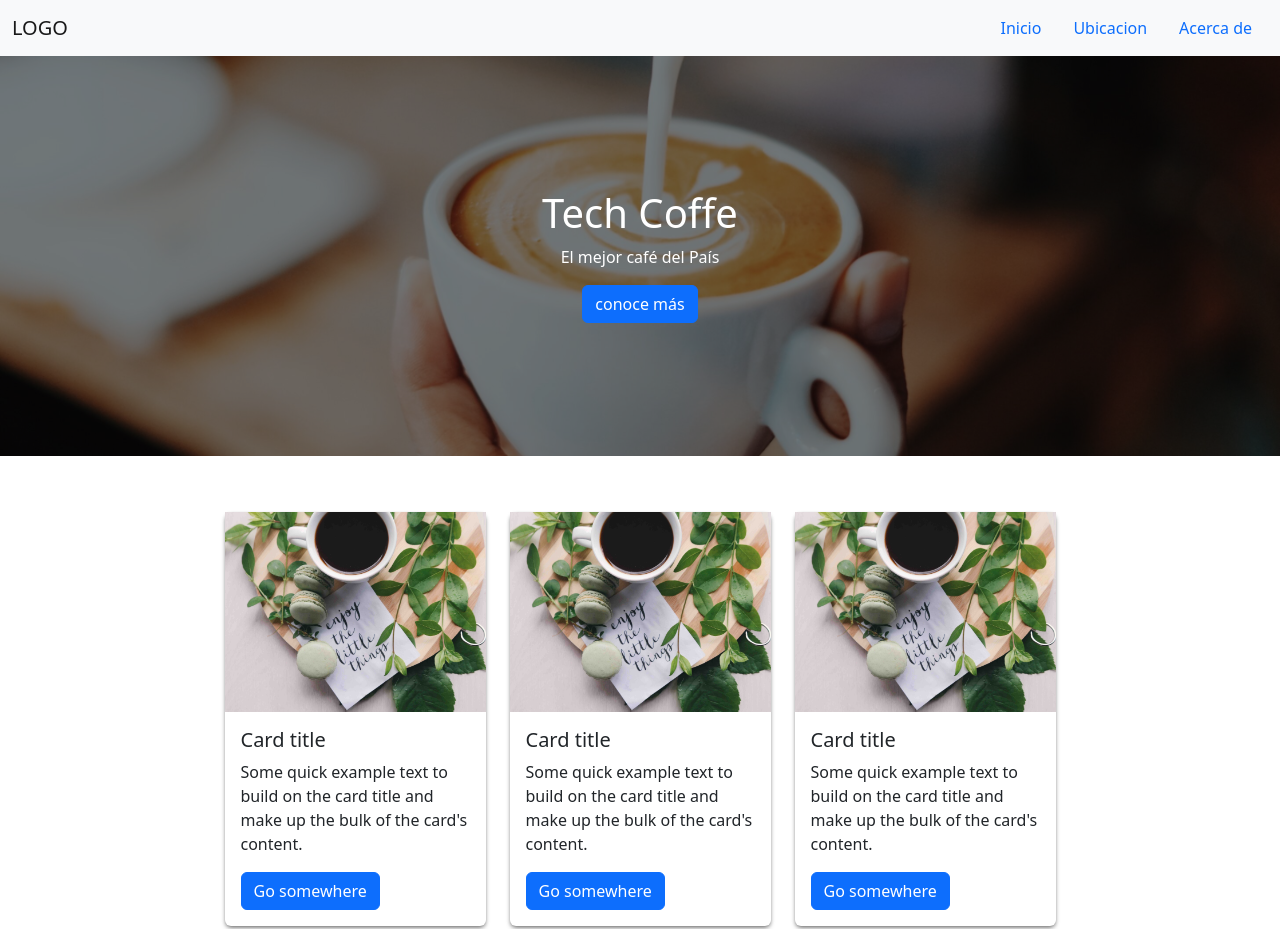
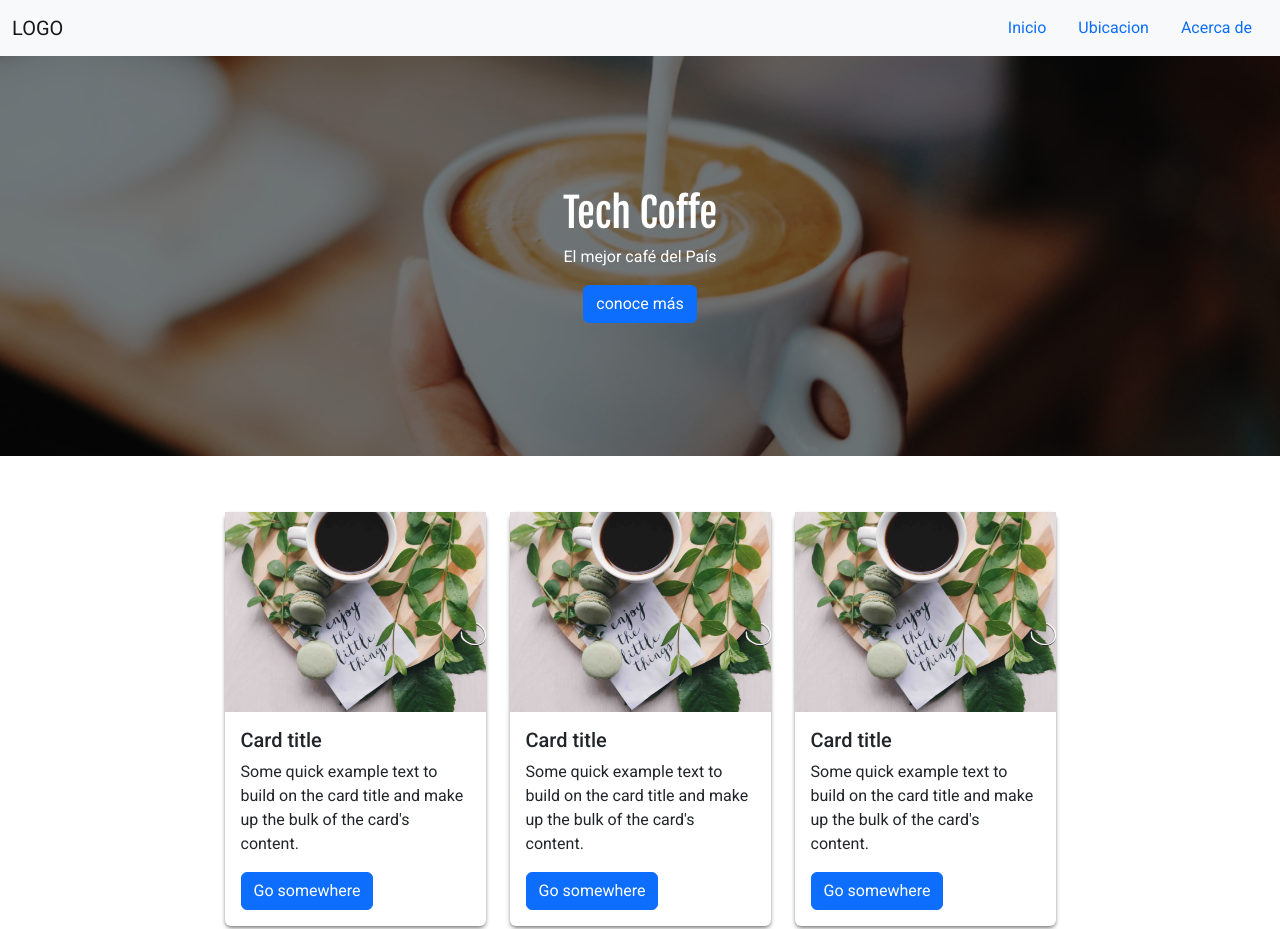
Before and after one commit to mpramos/P-GINA_WEB_B-SICO_COFFEE, a plain HTML site: page index.html in a window 1280 px wide. Shown: the top 929 px of the page. Drawn offline with nearby package versions, Linux system fonts and the light colour scheme; a script that the page names is missing.

Commit message:
Fuentes tipograficas

```diff
--- a/index.css
+++ b/index.css
@@ -1,3 +1,12 @@
+body{
+    font-family: 'Noto Sans Mono', monospace;
+    font-family: 'Roboto', sans-serif;
+}
+h1,h2,h3{
+    font-family: 'Noto Sans Mono', monospace;
+    font-family: 'Roboto', sans-serif;
+    font-family: 'Fjalla One', sans-serif;
+}
 .cover{
     height:400px;
     /* border:1px solid red; */
--- a/index.html
+++ b/index.html
@@ -7,7 +7,12 @@
     <title>Page Title</title>
     <link href="https://cdn.jsdelivr.net/npm/bootstrap@5.2.0-beta1/dist/css/bootstrap.min.css" rel="stylesheet"
         integrity="sha384-0evHe/X+R7YkIZDRvuzKMRqM+OrBnVFBL6DOitfPri4tjfHxaWutUpFmBp4vmVor" crossorigin="anonymous">
-
+        <link rel="preconnect" href="https://fonts.googleapis.com">
+        <link rel="preconnect" href="https://fonts.gstatic.com" crossorigin>
+        <link href="https://fonts.googleapis.com/css2?family=Noto+Sans+Mono:wght@200;300&family=Roboto:wght@300;400;500;700&display=swap" rel="stylesheet">
+        <link href="https://fonts.googleapis.com/css2?family=Fjalla+One&family=Noto+Sans+Mono:wght@200;300&family=Roboto:wght@300;400;500;700&display=swap" rel="stylesheet">
+        <link rel="preconnect" href="https://fonts.googleapis.com">
+<link rel="preconnect" href="https://fonts.gstatic.com" crossorigin>
     <meta name='viewport' content='width=device-width, initial-scale=1'>
     <link rel='stylesheet' type='text/css' media='screen' href='index.css'>
     <script src='main.js'></script>
```
